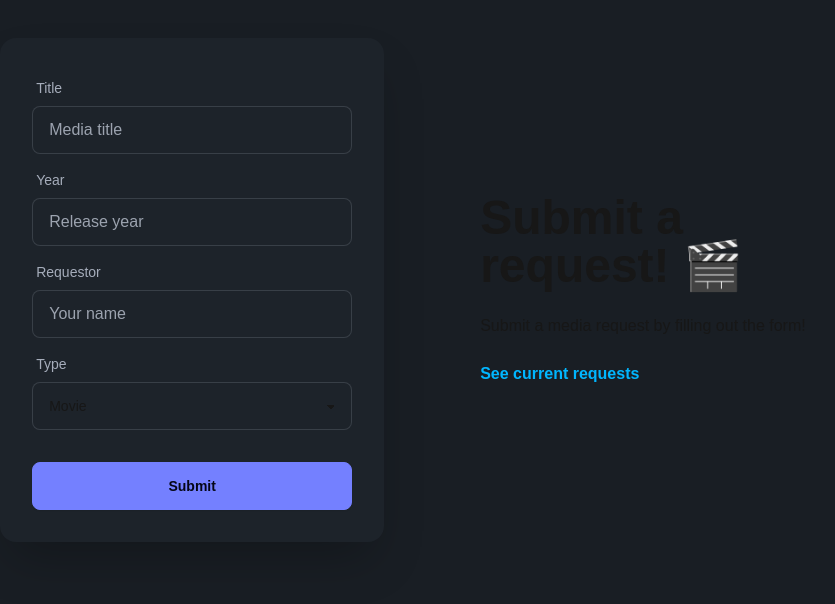
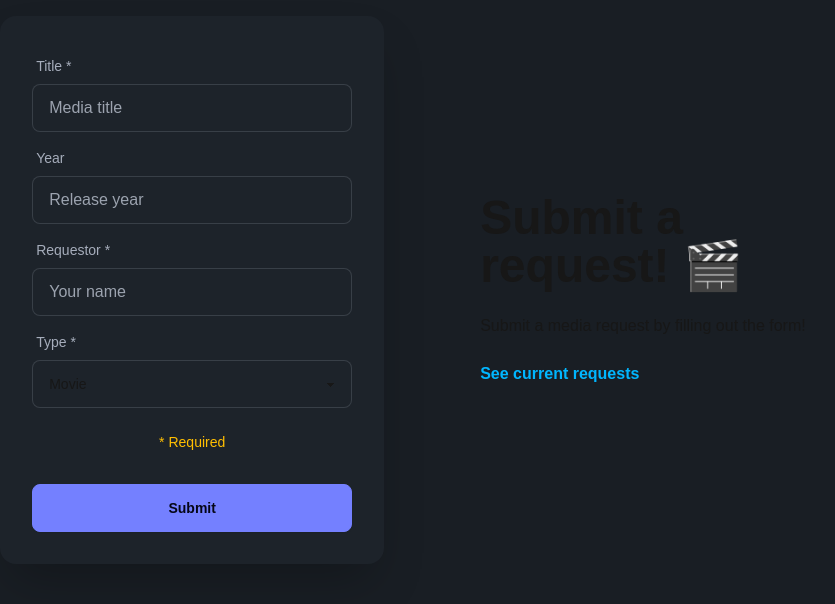
Before and after one commit to benny623/plex-requests, a Next.js app: page / in a window 1280 px wide. Shown: the part 110-714 px from the top of the page, without its empty margins (200-1035 px from the left). Built offline with nearby package versions, Linux system fonts and the light colour scheme; no server answers.

Commit message:
Updated styling

```diff
--- a/app/page.tsx
+++ b/app/page.tsx
@@ -1,8 +1,8 @@
 "use client";
 
 import { useState, useEffect, useCallback } from "react";
+import { fetchCurrentRequests } from "@/lib/fetchRequests";
 import RequestTable from "@/components/request-table";
-import { fetchCurrentRequests } from "@/lib/fetchRequests";
 import Link from "next/link";
 
 export default function Home() {
@@ -94,7 +94,7 @@ export default function Home() {
             <form className="card-body" onSubmit={handleSubmit}>
               <div className="form-control">
                 <label className="label">
-                  <span className="label-text">Title</span>
+                  <span className="label-text">Title *</span>
                 </label>
                 <input
                   id="title"
@@ -123,7 +123,7 @@ export default function Home() {
               </div>
               <div className="form-control">
                 <label className="label">
-                  <span className="label-text">Requestor</span>
+                  <span className="label-text">Requestor *</span>
                 </label>
                 <input
                   id="requestor"
@@ -137,7 +137,7 @@ export default function Home() {
               </div>
               <div className="form-control">
                 <label className="label">
-                  <span className="label-text">Type</span>
+                  <span className="label-text">Type *</span>
                 </label>
                 <select
                   id="type"
@@ -151,6 +151,9 @@ export default function Home() {
                   <option value="Anime">Anime</option>
                 </select>
               </div>
+              <div className="form-control mt-4 flex items-center">
+                <p className="label-text text-warning">* Required</p>
+              </div>
               <div className="form-control mt-6">
                 <button className="btn btn-primary">Submit</button>
               </div>
--- a/components/completed-requests.tsx
+++ b/components/completed-requests.tsx
@@ -86,7 +86,7 @@ export default function CompletedRequests() {
   };
 
   return (
-    <div className="min-h-screen flex justify-center items-center py-10">
+    <div className="min-h-screen flex justify-center items-center py-10 bg-base-100">
       <table className="table w-full max-w-4xl border-collapse table-pin-rows">
         <thead>
           <tr>
```
